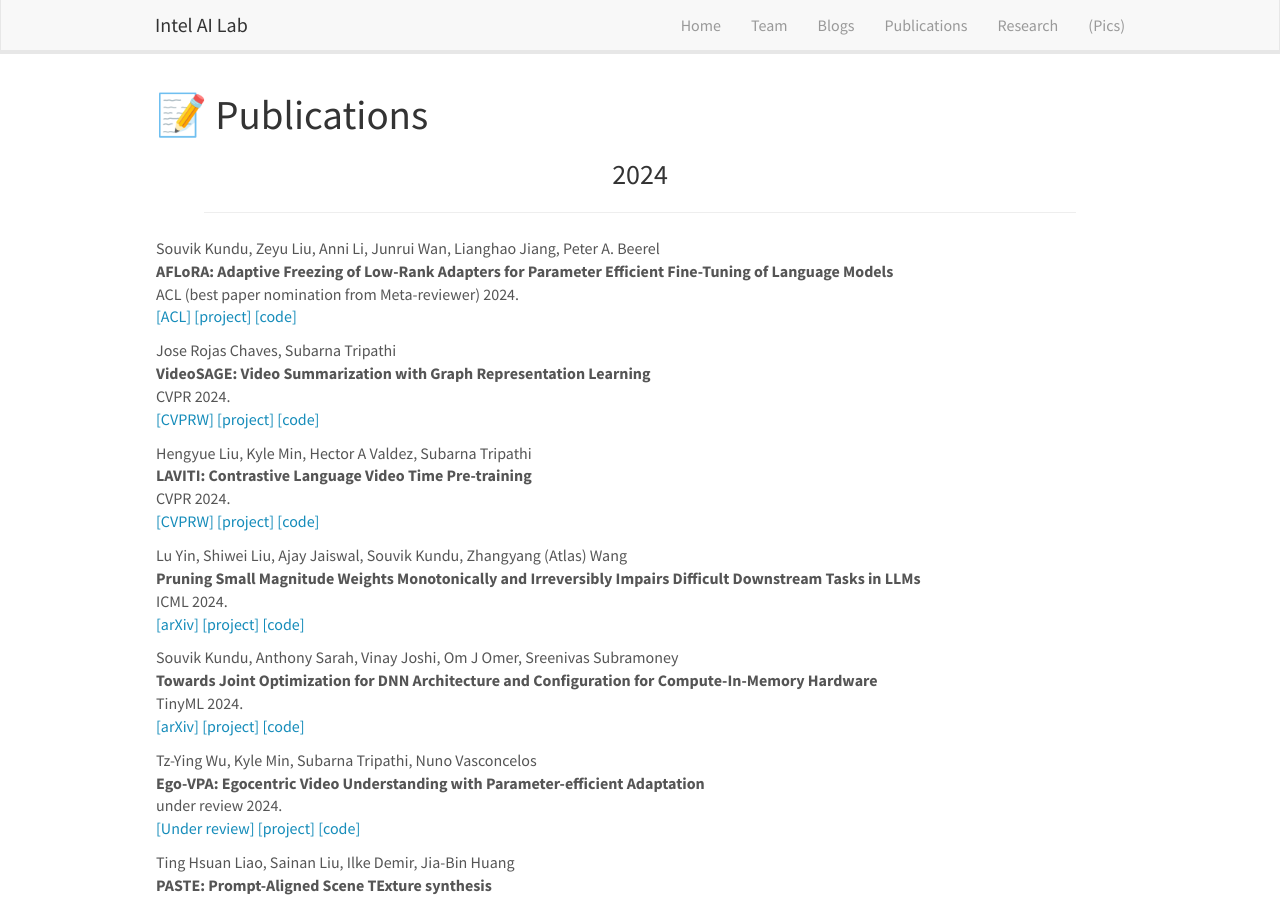
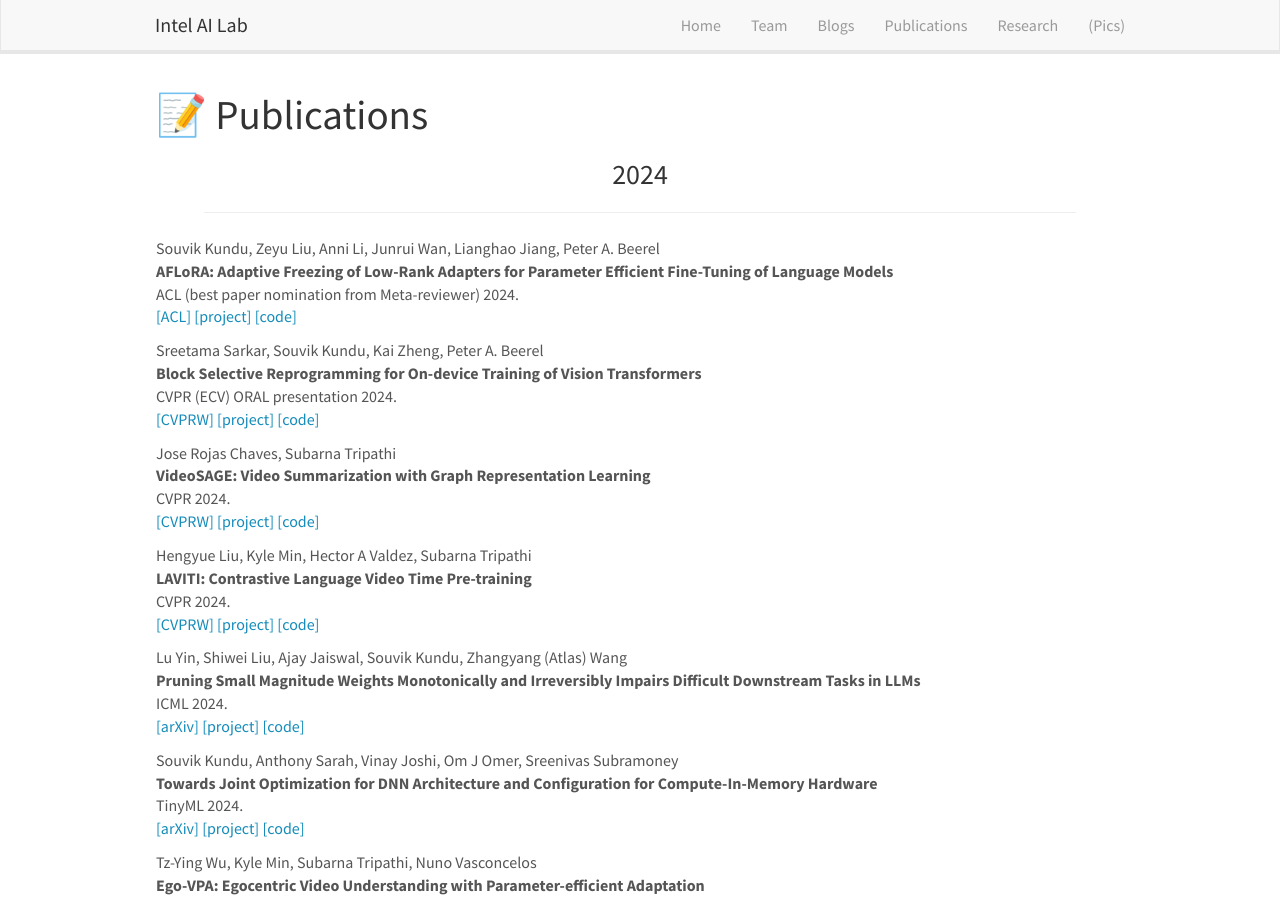
Before and after one commit to intelailabpage/intelailabpage.github.io, a Jekyll site: the page built from _pages/publications.md, in a window 1280 px wide and 900 px high. Built offline with Jekyll 4.4.1, drawn with Linux system fonts in a browser that asks for light colours; nearby versions of some CDN libraries.

Commit message:
Update publist.yml

```diff
--- a/_data/publist.yml
+++ b/_data/publist.yml
@@ -14,6 +14,23 @@
   code:
     display: code
     url:
+
+- address: Seattle
+  title: "Block Selective Reprogramming for On-device Training of Vision Transformers"
+  author: Sreetama Sarkar, Souvik Kundu, Kai Zheng, Peter A. Beerel
+  link:
+    display: CVPRW
+    url:
+  ref: sarkar2024
+  venue: CVPR (ECV) ORAL presentation
+  year: '2024'
+  pub_type: conference
+  project:
+    display: project
+    url:
+  code:
+    display: code
+    url: https://github.com/sreetamasarkar/BSR
 
 
 - address: Seattle
```
